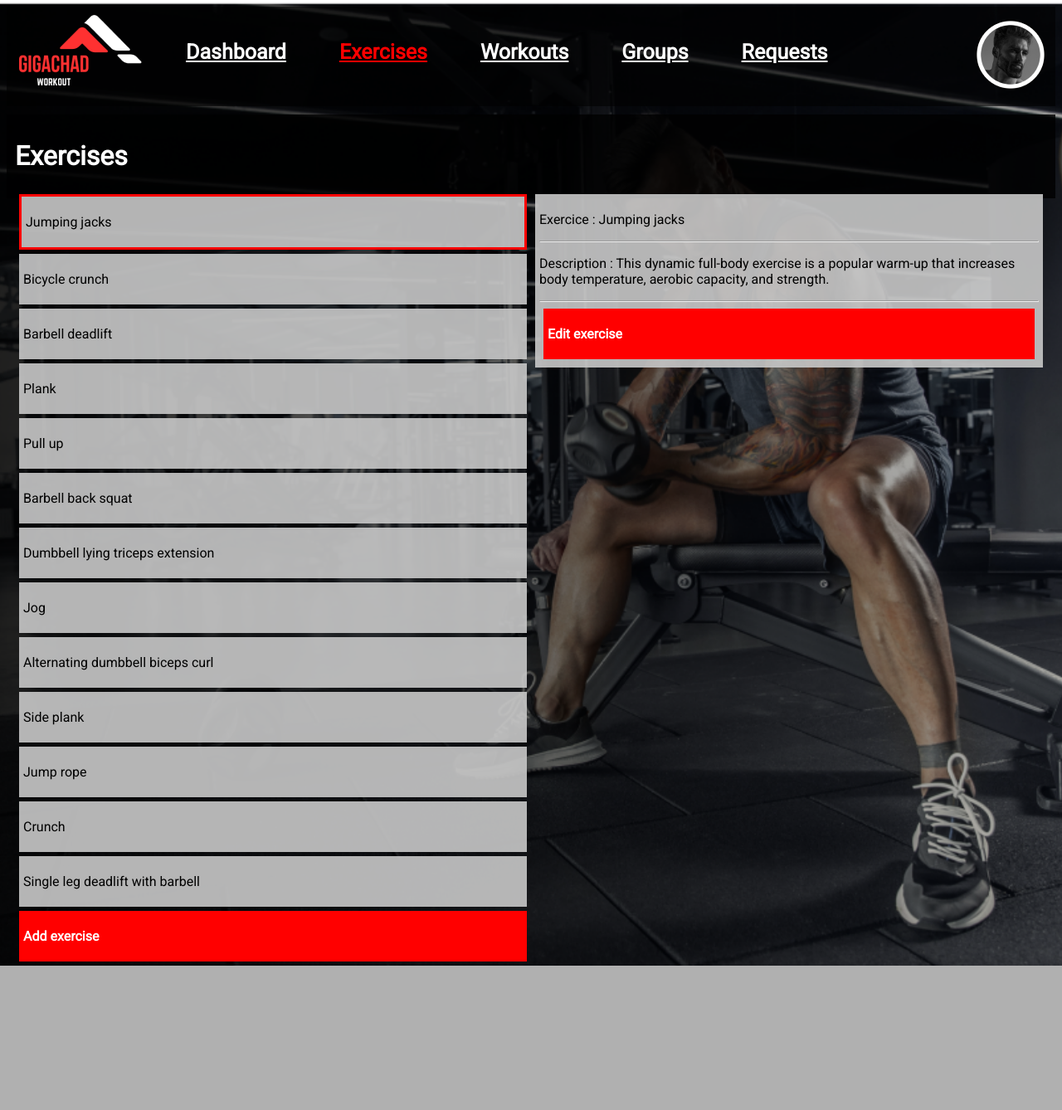
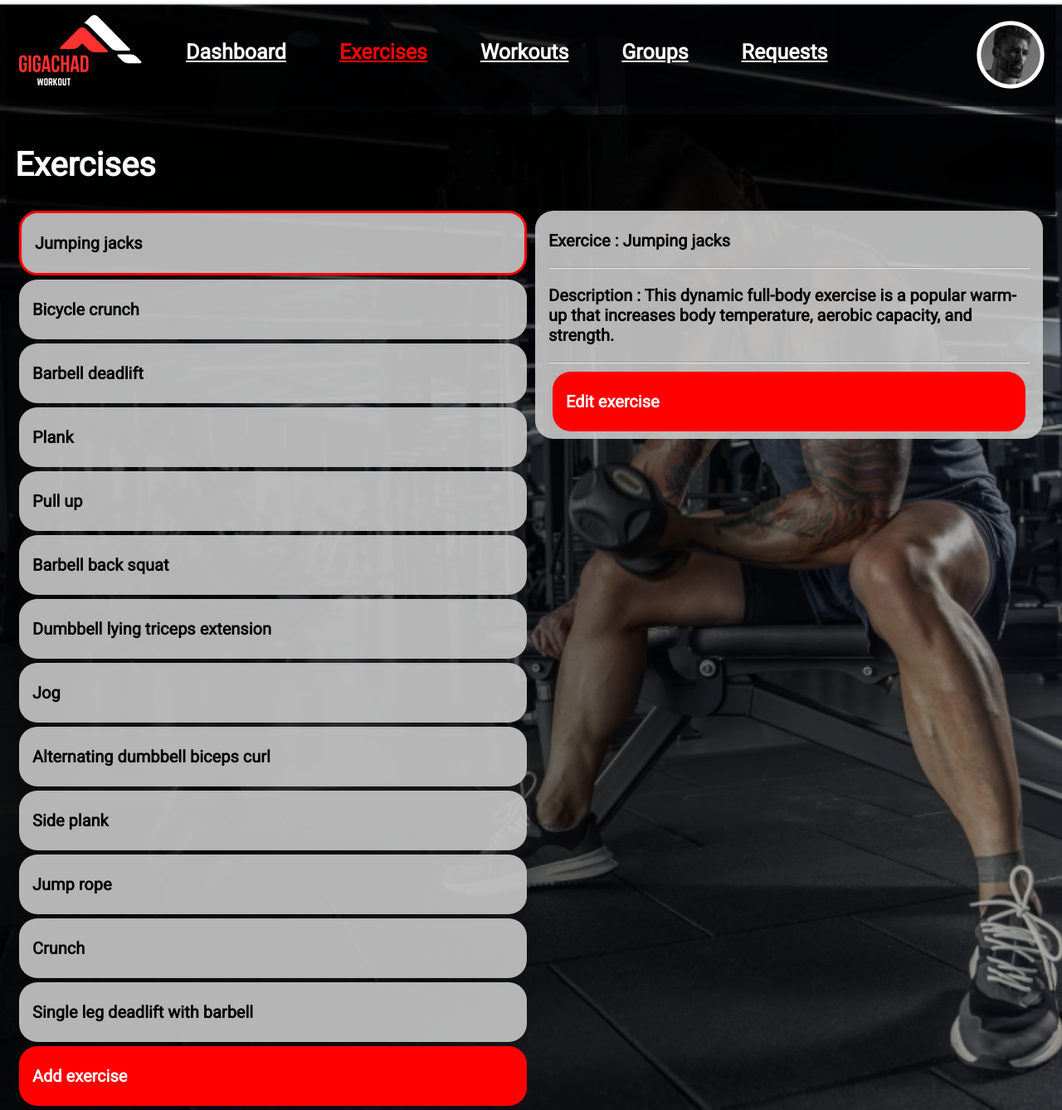
Before and after one commit to RTiedrez/Mini-Projet-TWE-2023-Groupe-1, a PHP site: page /index.php?view=coach_exercises in a window 1280 px wide. Shown: the whole page at 83% size. Before the commit the page ends 1164 px from the top, so only its background shows below. Run offline with PHP 8.4, Linux system fonts and the light colour scheme; the visitor is signed in with stand-in values (Sample User, id 1); data comes from the database, SQL or seed files in the repository.

Commit message:
roundify css

```diff
--- a/css/style.css
+++ b/css/style.css
@@ -4,7 +4,6 @@ body {
     background-repeat: no-repeat;
     background-position: top center;
     background-size: cover;
-
 }
 
 .rounded-box {
@@ -248,6 +247,8 @@ body {
 	margin-top:10px;
 	color: white;
 	font-family: "Roboto";
+    font-weight: bold;
+    font-size: 20px;
 }
 
 .empty {
@@ -259,6 +260,8 @@ body {
 	color:black;
 	padding:5px;
 	margin:5px;
+    border-radius: 22px;
+    padding: 4px 16px;
 }
 
 #grid{
@@ -290,6 +293,8 @@ body {
 	padding:5px;
 	margin:5px;
 	cursor:pointer;
+    border-radius: 22px;
+    padding: 4px 16px;
 }
 
 .column {
@@ -304,6 +309,8 @@ body {
 	padding:10px;
 	color:white;
 	margin-bottom:10px;
+    border-radius: 22px;
+    padding: 16px;
 }
 
 .big-item {
@@ -355,6 +362,7 @@ body {
 	margin:10px;
 	background-color:rgb(20,20,20);
 	color:white;
+    border-radius: 22px;
 }
 
 #property-editor input, #property-editor textarea {
```
